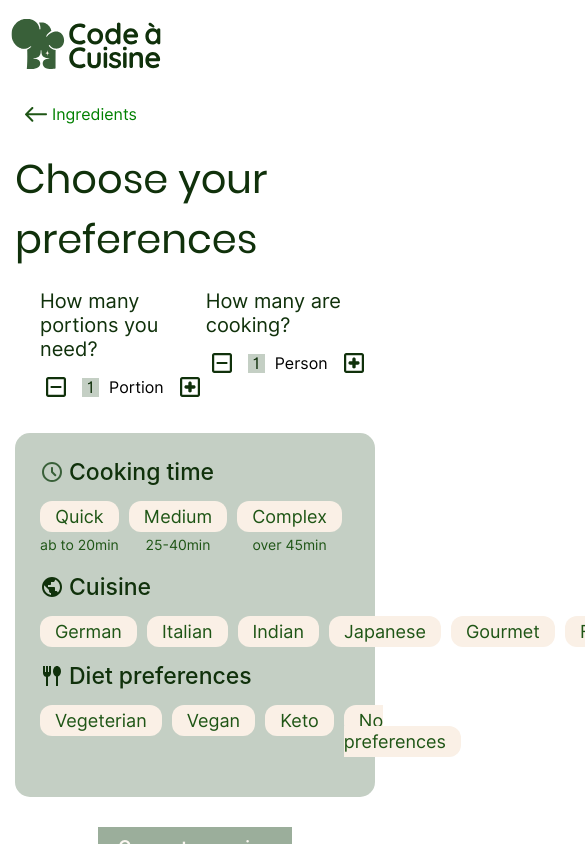
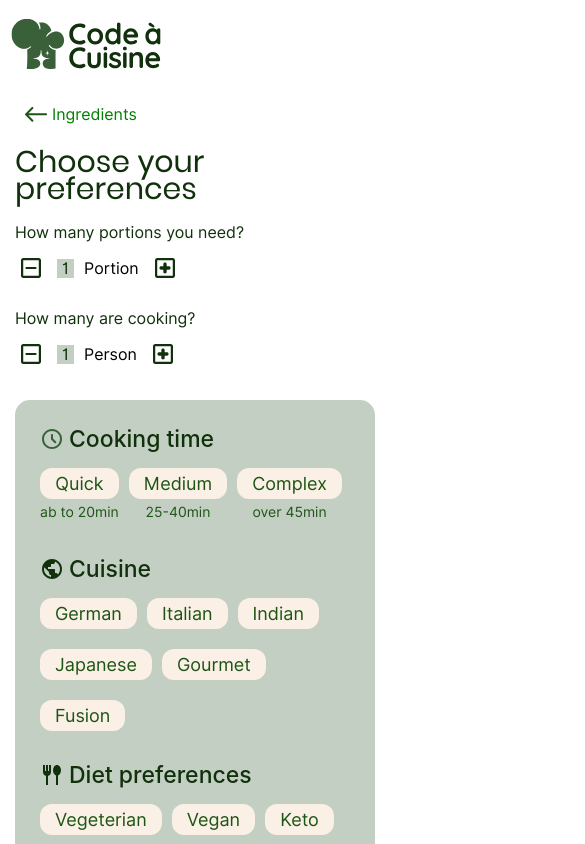
Before and after one commit to Alakovic/code-cousine, an Angular app: page /preferences in a window 390 px wide. Shown: the top 844 px of the page, 585 px wide, since content can reach past the window. Built offline with nearby package versions, Linux system fonts and the light colour scheme; no server answers; the database is empty; a web font is replaced by a local one.

Commit message:
preference responsive

```diff
--- a/src/style/pages/_preference.scss
+++ b/src/style/pages/_preference.scss
@@ -85,6 +85,7 @@
     display: flex;
     gap: 10px;
     flex-direction: row;
+    flex-wrap: wrap;
   }
 
   &__option-wrapper {
@@ -97,12 +98,12 @@
       > input {
         display: none;
       }
-      >input:checked + .preference__option {
+      > input:checked + .preference__option {
         background-color: v.$btn-active;
       }
     }
-    >small{
-      color:v.$btn-text-green;
+    > small {
+      color: v.$btn-text-green;
       font-size: 14px;
     }
   }
@@ -121,3 +122,42 @@
     }
   }
 }
+
+@media (max-width: 630px) {
+  .preference {
+    &__title {
+      align-self: flex-start;
+    }
+    &__how-many {
+      padding-inline: 0;
+      flex-direction: column;
+      gap: 15px;
+    }
+    &__settings {
+      gap: 15px;
+    }
+  }
+}
+
+@media (max-width: 550px) {
+  .preference {
+    &__title {
+      line-height: 0.9;
+    }
+  }
+}
+
+@media (max-width: 400px) {
+  .preference {
+    &__title {
+      font-size: 30px;
+    }
+    &__portions,
+    &__chef {
+      > span {
+        font-size: 16px;
+        color: v.$text-green-dark;
+      }
+    }
+  }
+}
```
